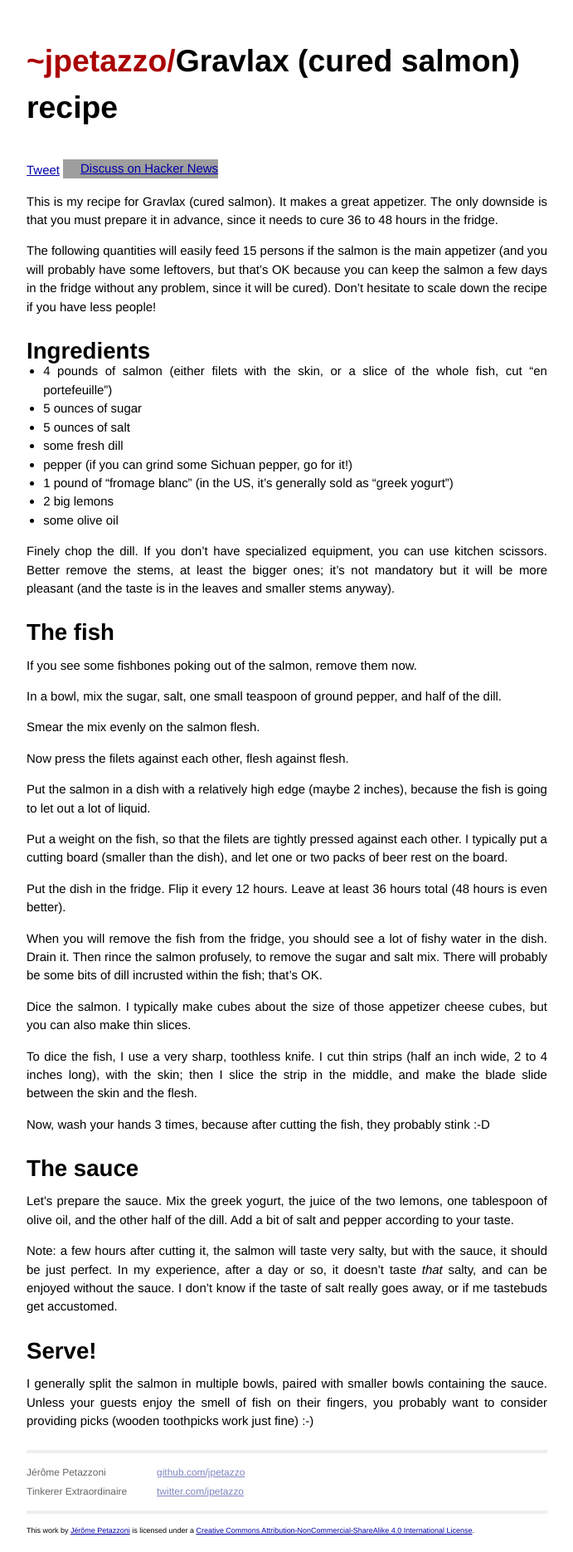
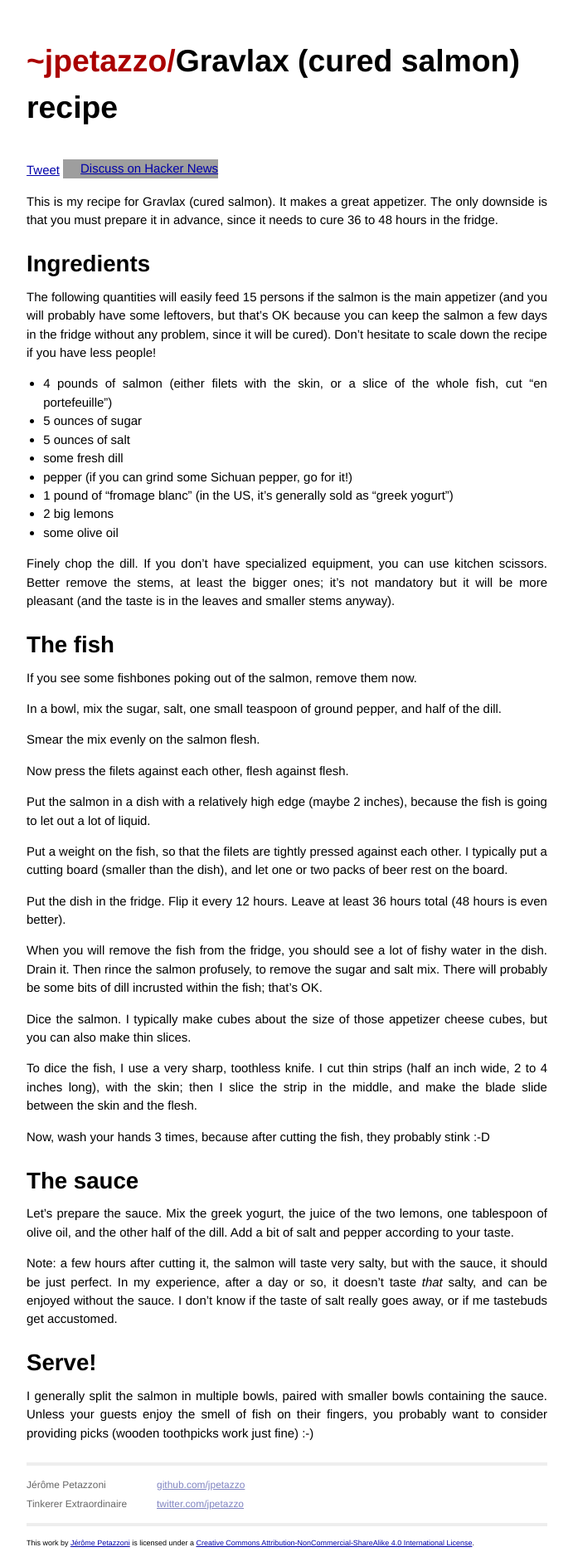
Before and after one commit to jpetazzo/jpetazzo.github.io, a Jekyll site: the page built from _posts/2014-12-27-gravlax-cured-salmon-recipe.markdown, in a window 1280 px wide. Shown: the whole page at 83% size, without its empty margins (294-985 px from the left). Built offline with Jekyll 4.4.1, drawn with Linux system fonts in a browser that asks for light colours; Markdown is read by kramdown in place of the engine named in the settings; comment, search, counter and statistics services are not loaded; grey boxes are pictures that could not be loaded.

Commit message:
More formatting

```diff
--- a/_posts/2014-12-27-gravlax-cured-salmon-recipe.markdown
+++ b/_posts/2014-12-27-gravlax-cured-salmon-recipe.markdown
@@ -7,14 +7,14 @@ This is my recipe for Gravlax (cured salmon). It makes a great appetizer.
 The only downside is that you must prepare it in advance, since it needs
 to cure 36 to 48 hours in the fridge.
 
+
+## Ingredients
+
 The following quantities will easily feed 15 persons if the salmon is
 the main appetizer (and you will probably have some leftovers, but
 that's OK because you can keep the salmon a few days in the fridge
 without any problem, since it will be cured). Don't hesitate to
 scale down the recipe if you have less people!
-
-
-## Ingredients
 
 - 4 pounds of salmon (either filets with the skin, or a slice of the
   whole fish, cut "en portefeuille")
```
